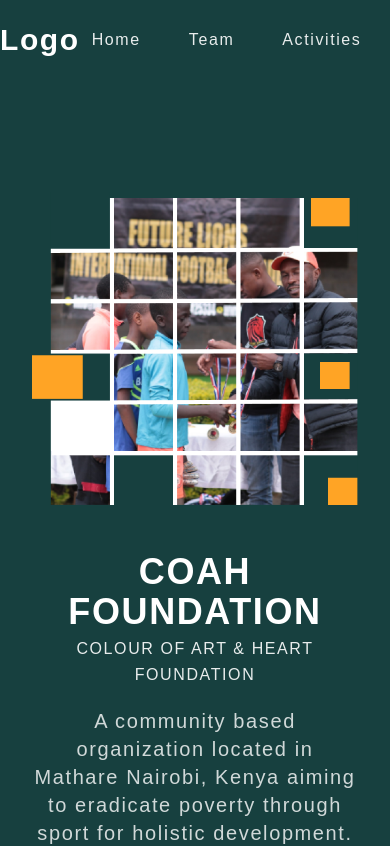
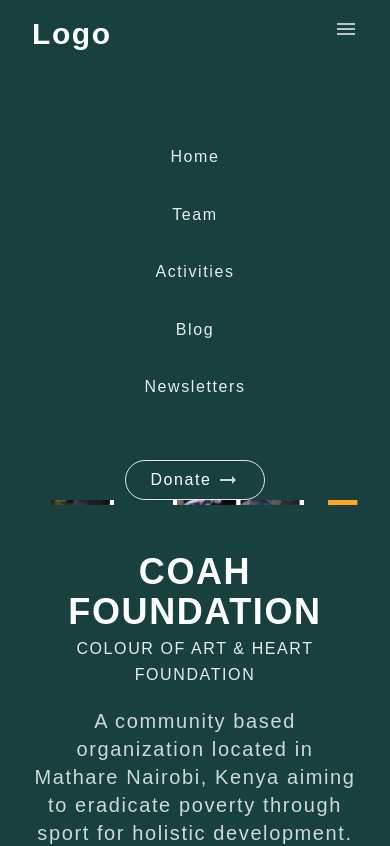
Before and after one commit to alekskimeu/coah-website, a Next.js app: page / in a window 390 px wide. Shown: the top 846 px of the page. Built offline with nearby package versions, Linux system fonts and the light colour scheme.

Commit message:
Implemented mobile responsiveness on the header

```diff
--- a/components/Header.jsx
+++ b/components/Header.jsx
@@ -1,14 +1,54 @@
+import { useState } from "react";
 import Link from "next/link";
 import ArrowRightAltOutlinedIcon from "@mui/icons-material/ArrowRightAltOutlined";
+import MenuOutlinedIcon from "@mui/icons-material/MenuOutlined";
+import CloseOutlinedIcon from "@mui/icons-material/CloseOutlined";
 
 const Header = () => {
+  const [showMobileMenu, setShowMobileMenu] = useState(false);
+  const [leftPosition, setLeftPosition] = useState("-100%");
+
+  const displayMobileMenu = () => {
+    setShowMobileMenu(true);
+    setLeftPosition("100%");
+  };
+
+  const hideMobileMenu = () => {
+    setShowMobileMenu(false);
+    setLeftPosition("-100%");
+  };
+
+  // const headerHeight = showMobileMenu ? "100vh" : "5rem";
+
+  const navHeight = showMobileMenu ? "h-[calc(100vh-5rem)]" : ""
+
   return (
-    <header className="fixed top-0 w-full h-[5rem] flex items-center bg-[#17403F] z-20">
-      <div className="container mx-auto">
-        <div className="flex justify-between items-center gap-3">
-          <h1 className="text-white font-bold text-3xl">Logo</h1>
+    <header
+      className={`bg-[#17403F] fixed top-0 w-full h-[5rem] flex items-start lg:items-center z-20 lg:px-[2rem]`}
+    >
+      <div className="container mx-auto py-[2rem] relative">
+        <h1 className="text-white font-bold text-3xl lg:hidden absolute left-[2rem] top-[1rem]">
+          Logo
+        </h1>
 
-          <div className="flex gap-[3rem] text-white">
+        <div className="text-white absolute right-[2rem] top-[1rem] opacity-70 cursor-pointer lg:hidden">
+          {showMobileMenu ? (
+            <CloseOutlinedIcon className="text-4xl" onClick={hideMobileMenu} />
+          ) : (
+            <MenuOutlinedIcon
+              className="text-4xl"
+              onClick={displayMobileMenu}
+            />
+          )}
+        </div>
+
+        <div
+          className={`bg-[#17403F] ${navHeight} flex flex-col lg:flex-row lg:justify-between items-center gap-3 w-full absolute top-[5rem] lg:top-0 lg:relative left-[${leftPosition}] lg:left-0 z-20`}
+        >
+          <h1 className="hidden lg:block text-white font-bold text-3xl mb-[3rem] lg:mb-0">
+            Logo
+          </h1>
+          <div className="flex flex-col mt-[4rem] lg:mt-0 lg:flex-row text-center lg:text-left gap-[2rem] lg:gap-[3rem] text-white">
             <Link href="/" className="text-[1rem] opacity-90">
               Home
             </Link>
@@ -28,7 +68,7 @@ const Header = () => {
 
           <Link
             href="/donate"
-            className="text-white flex items-center gap-1 border px-[1.5rem] py-[.38rem] rounded-full"
+            className="text-white flex items-center gap-1 border px-[1.5rem] py-[.38rem] rounded-full mt-[3rem] lg:mt-0"
           >
             Donate
             <ArrowRightAltOutlinedIcon className="opacity-80" />
```
Also changed, not shown: package.json (+4 -4 lines), 1 other file (tests, documents, lock files or other folders).
